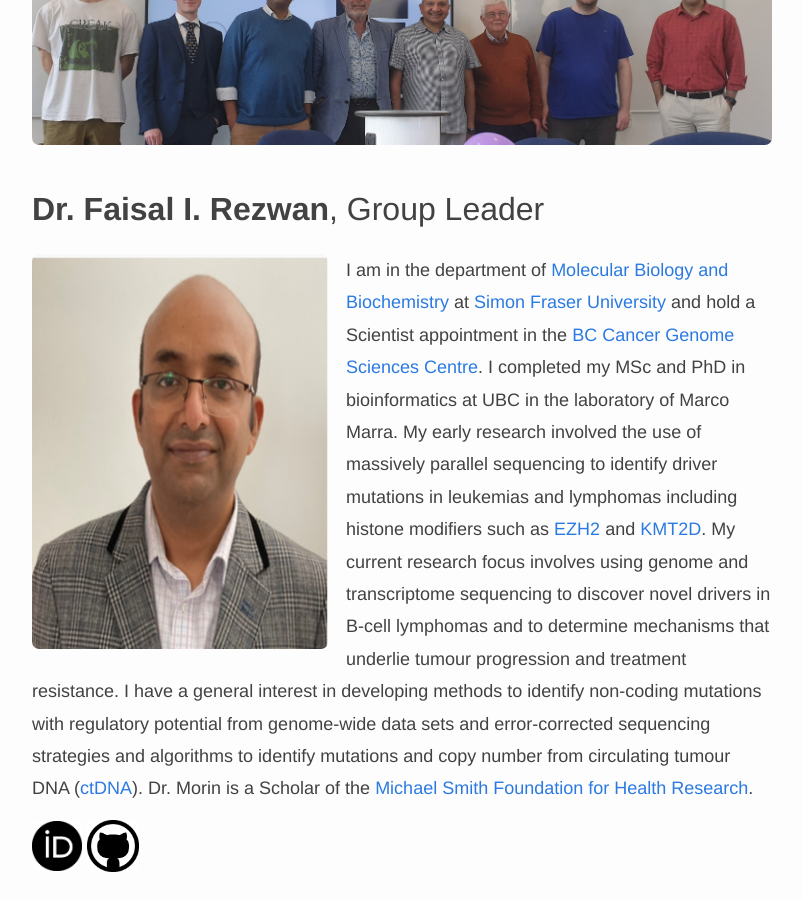
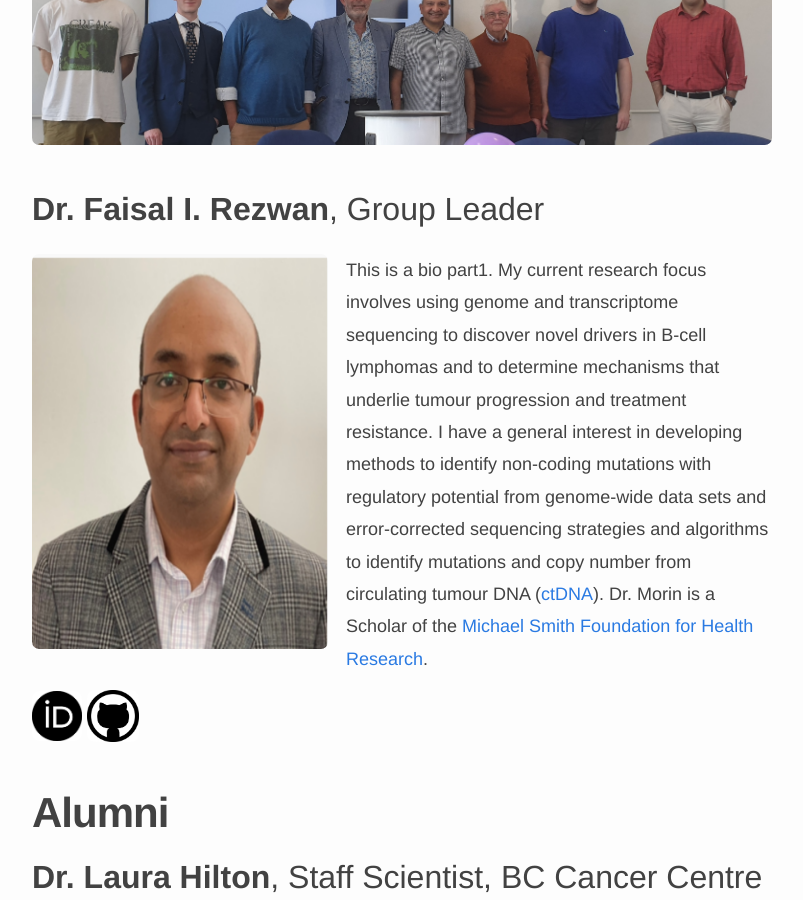
Before and after one commit to rezwanlab/rezwanlab.github.io, a Jekyll site: the page built from _pages/team/index.md, in a window 1280 px wide and 900 px high, scrolled down 286 px. Shown: the whole window, without its empty margins (238-1041 px from the left). Built offline with Jekyll 4.4.1, drawn with Linux system fonts in a browser that asks for light colours; nearby versions of some CDN libraries.

Commit message:
Update team.yml

```diff
--- a/_data/team.yml
+++ b/_data/team.yml
@@ -5,13 +5,7 @@
   orcid:  https://orcid.org/0000-0001-9921-222X
   github: https://github.com/frezwan
   bio: >
-    I am in the department of <a href="http://www.sfu.ca/mbb.html">Molecular Biology and Biochemistry</a> at
-    <a href="http://www.sfu.ca">Simon Fraser University</a> and hold a Scientist appointment in the <a href="http://www.bcgsc.ca">BC Cancer Genome Sciences Centre</a>.
-    I completed my MSc and PhD in bioinformatics at UBC in the laboratory of
-    Marco Marra.
-    My early research involved the use of massively parallel
-    sequencing to identify driver mutations in leukemias and lymphomas
-    including histone modifiers such as <a href="https://www.ncbi.nlm.nih.gov/pubmed/20081860">EZH2</a> and <a href="https://www.ncbi.nlm.nih.gov/pubmed/21796119">KMT2D</a>.
+    This is a bio part1.
     My current research focus involves using genome and transcriptome
     sequencing to discover novel drivers in B-cell lymphomas and to
     determine mechanisms that underlie tumour progression and treatment
```
